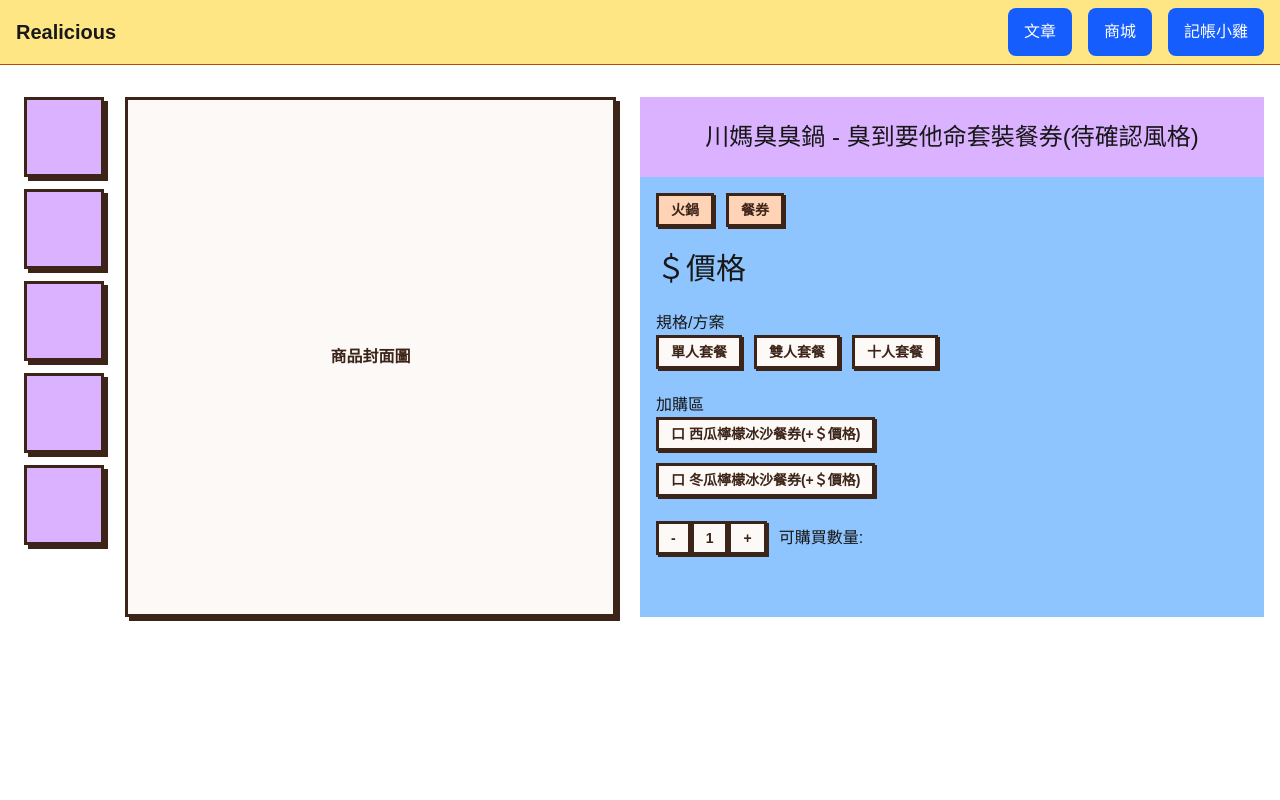
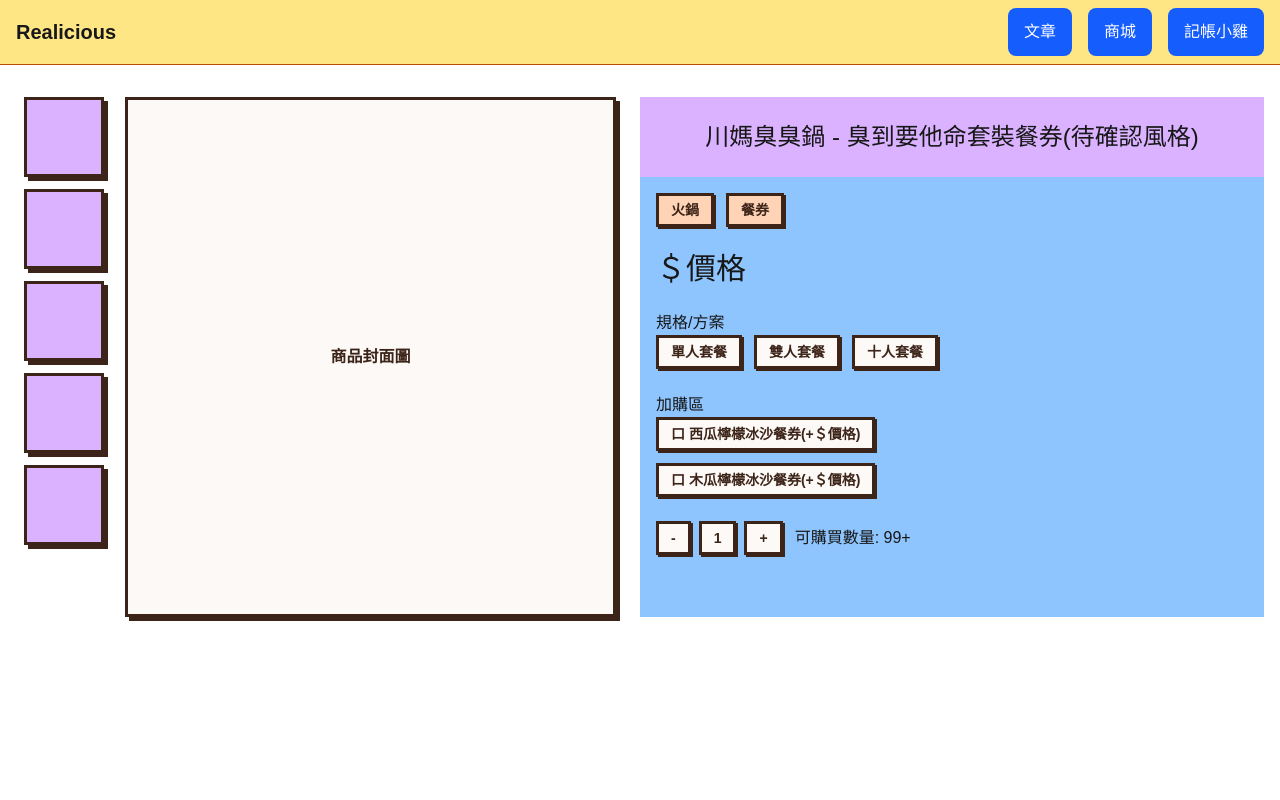
Before and after one commit to AnieceJ/Realicious, a Next.js app: page /realicious/shop/products/1 in a window 1280 px wide. Shown: the top 800 px of the page. Built offline with nearby package versions, Linux system fonts and the light colour scheme.

Commit message:
update:數量按鈕切版

```diff
--- a/app/realicious/shop/_components/QuantityPicker.tsx
+++ b/app/realicious/shop/_components/QuantityPicker.tsx
@@ -2,7 +2,7 @@ import React from "react";
 
 export default function QuantityPicker() {
   return (
-    <div className="bg-amber-400">
+    <div className="flex gap-2">
       <div
         className="inline-flex items-center gap-1.5 px-3 py-1
                       bg-[#FCF9F6] text-[#3D2419] font-bold text-sm
@@ -10,7 +10,7 @@ export default function QuantityPicker() {
                       shadow-[2px_2px_0px_0px_#3D2419] select-none
                   "
       >
-        <span>-</span>
+        <button>-</button>
       </div>
       <div
         className="inline-flex items-center gap-1.5 px-3 py-1
@@ -19,7 +19,7 @@ export default function QuantityPicker() {
                       shadow-[2px_2px_0px_0px_#3D2419] select-none
                   "
       >
-        <span>1</span>
+        <button>1</button>
       </div>
       <div
         className="inline-flex items-center gap-1.5 px-3 py-1
@@ -28,7 +28,7 @@ export default function QuantityPicker() {
                       shadow-[2px_2px_0px_0px_#3D2419] select-none
                   "
       >
-        <span>+</span>
+        <button>+</button>
       </div>
     </div>
   );
--- a/app/realicious/shop/products/[id]/_component/ProductAddOns.tsx
+++ b/app/realicious/shop/products/[id]/_component/ProductAddOns.tsx
@@ -26,7 +26,7 @@ export default function ProductAddOns() {
                   "
         >
           <button>
-          口 冬瓜檸檬冰沙餐券(+＄價格)
+          口 木瓜檸檬冰沙餐券(+＄價格)
           </button>
         </div>
       </div>
--- a/app/realicious/shop/products/[id]/page.tsx
+++ b/app/realicious/shop/products/[id]/page.tsx
@@ -38,7 +38,7 @@ export default function page() {
             </div>
             <div className="flex items-center ml-4 mb-4 mt-6 gap-3">
               <QuantityPicker/>
-              <span>可購買數量:</span>
+              <span>可購買數量: 99+</span>
             </div>
           </div>
         </div>
```
